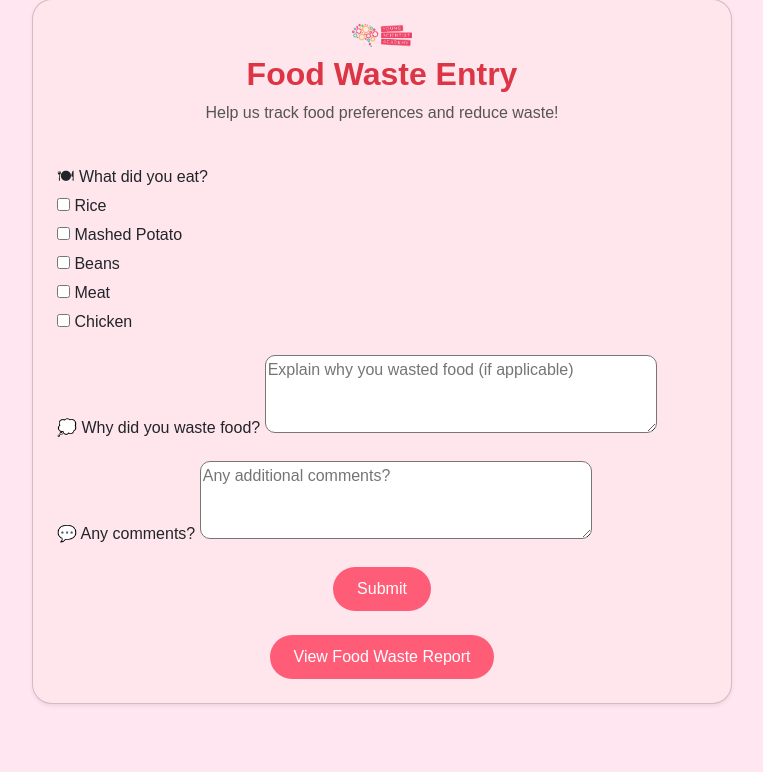
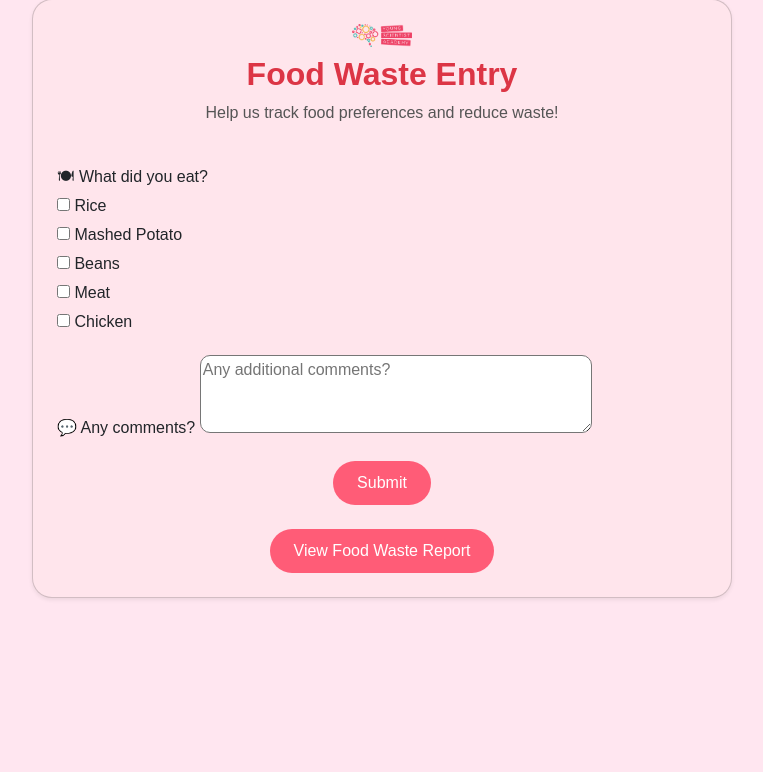
Before and after one commit to Farhat787/foodwaste-tracker, a Django app: page /input/ in a window 1280 px wide. Shown: the part 69-841 px from the top of the page, without its empty margins (258-1021 px from the left). After the commit the page ends 668 px from the top, so only its background shows below. Run offline with Django 5.2, Linux system fonts and the light colour scheme; data comes from the database, SQL or seed files in the repository.

Commit message:
chang ein layout

```diff
--- a/foodwaste/templates/foodwaste/food_entry.html
+++ b/foodwaste/templates/foodwaste/food_entry.html
@@ -77,9 +77,18 @@
         </div>
 
         <!-- Waste reason -->
-        <div class="mb-3">
-          <label for="id_waste_reason">💭 Why did you waste food?</label>
-          {{ form.waste_reason }}
+        <div class="mb-3" id="waste-reason-section" style="display: none;">
+          <label for="id_waste_reason" class="form-label d-block">
+            💭 <strong>Why did you waste food?</strong>
+          </label>
+          <textarea id="id_waste_reason"
+                    name="waste_reason"
+                    class="form-control"
+                    placeholder="Explain why you wasted food (if applicable)"
+                    rows="3"
+                    style="border-radius: 10px;">
+            {{ form.waste_reason.value|default_if_none:"" }}
+          </textarea>
         </div>
 
         <!-- Comments -->
```
